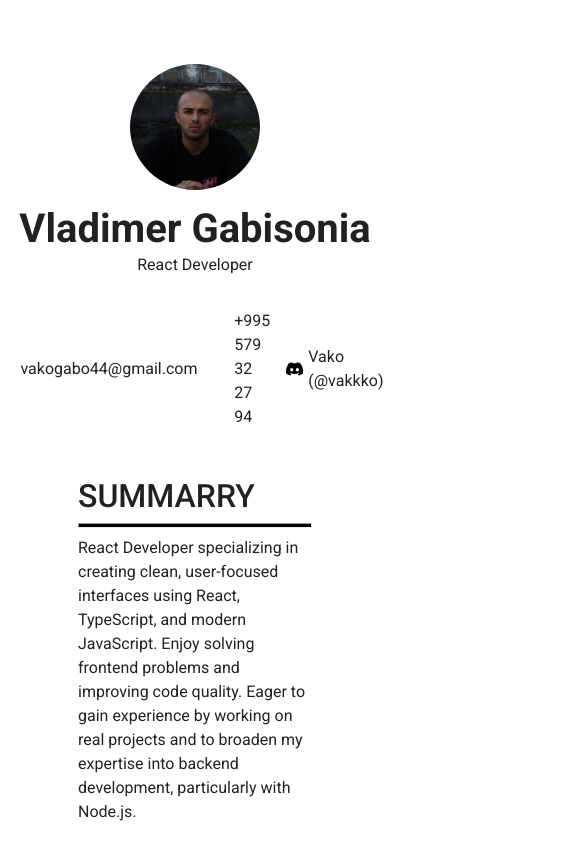
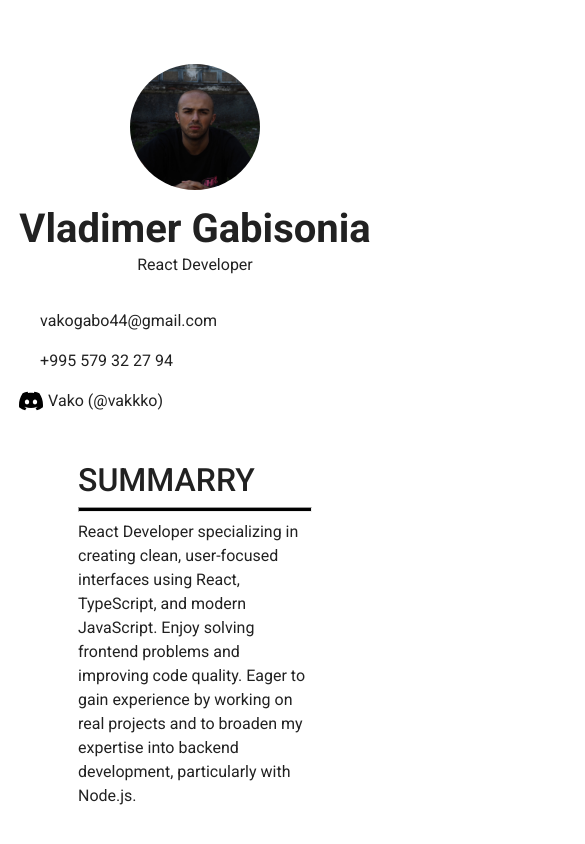
Before and after one commit to vakkko/rsschool-cv, a React (Vite) app in the folder cv/: page / in a window 390 px wide. Shown: the top 844 px of the page, 585 px wide, since content can reach past the window. Built offline with nearby package versions, Linux system fonts and the light colour scheme; some icons are missing.

Commit message:
style: add responsive layout

```diff
--- a/cv/src/components/Header/ContactInfo/ContactInfo.styles.ts
+++ b/cv/src/components/Header/ContactInfo/ContactInfo.styles.ts
@@ -2,6 +2,7 @@ import type { SxProps, Theme } from "@mui/material";
 
 export const detailsContainerStyles: SxProps<Theme> = {
   display: "flex",
+  justifyContent: "center",
   gap: "1rem",
   li: {
     display: "flex",
@@ -11,4 +12,15 @@ export const detailsContainerStyles: SxProps<Theme> = {
   a: {
     color: "inherit",
   },
+
+  "@media (max-width:890px)": {
+    display: "grid",
+    gridTemplateColumns: "1fr 1fr",
+  },
+
+  "@media (max-width:718px)": {
+    gridTemplateColumns: "1fr",
+    gridTemplateRows: "1fr 1fr 1fr",
+    alignSelf: "flex-start",
+  },
 };
--- a/cv/src/components/MainContent/CodeExample/CodeExamples.styles.ts
+++ b/cv/src/components/MainContent/CodeExample/CodeExamples.styles.ts
@@ -3,6 +3,10 @@ import type { SxProps, Theme } from "@mui/material";
 export const codeContainer: SxProps<Theme> = {
   display: "flex",
   gap: "2rem",
+
+  "@media (max-width:1316px)": {
+    flexDirection: "column",
+  },
 };
 
 export const solutionStyles: SxProps<Theme> = {
--- /dev/null
+++ b/cv/src/components/MainContent/Languages/Language.styles.ts
@@ -0,0 +1,16 @@
+import type { SxProps, Theme } from "@mui/material";
+
+export const languageStyles: SxProps<Theme> = {
+  mr: "25rem",
+
+  "@media (max-width:1010px)": {
+    mr: 0,
+  },
+};
+
+export const languageContainer: SxProps<Theme> = {
+  "@media (max-width:1010px)": {
+    display: "flex",
+    justifyContent: "space-between",
+  },
+};
--- a/cv/src/components/MainContent/Languages/Languages.tsx
+++ b/cv/src/components/MainContent/Languages/Languages.tsx
@@ -5,14 +5,18 @@ import Box from "@mui/material/Box";
 import SectionHeader from "../Summary/SectionHeader/SectionHeader";
 import Typography from "@mui/material/Typography";
 
+import { languageContainer, languageStyles } from "./Language.styles";
+
 const Languages: React.FC = () => {
   return (
     <Box component={"section"}>
       <SectionHeader title="LANGUAGES" />
-      <Typography component={"span"} sx={{ mr: "25rem" }}>
-        English - B2
-      </Typography>
-      <Typography component={"span"}>Georgian - Native</Typography>
+      <Box sx={languageContainer}>
+        <Typography component={"span"} sx={languageStyles}>
+          English - B2
+        </Typography>
+        <Typography component={"span"}>Georgian - Native</Typography>
+      </Box>
     </Box>
   );
 };
```
